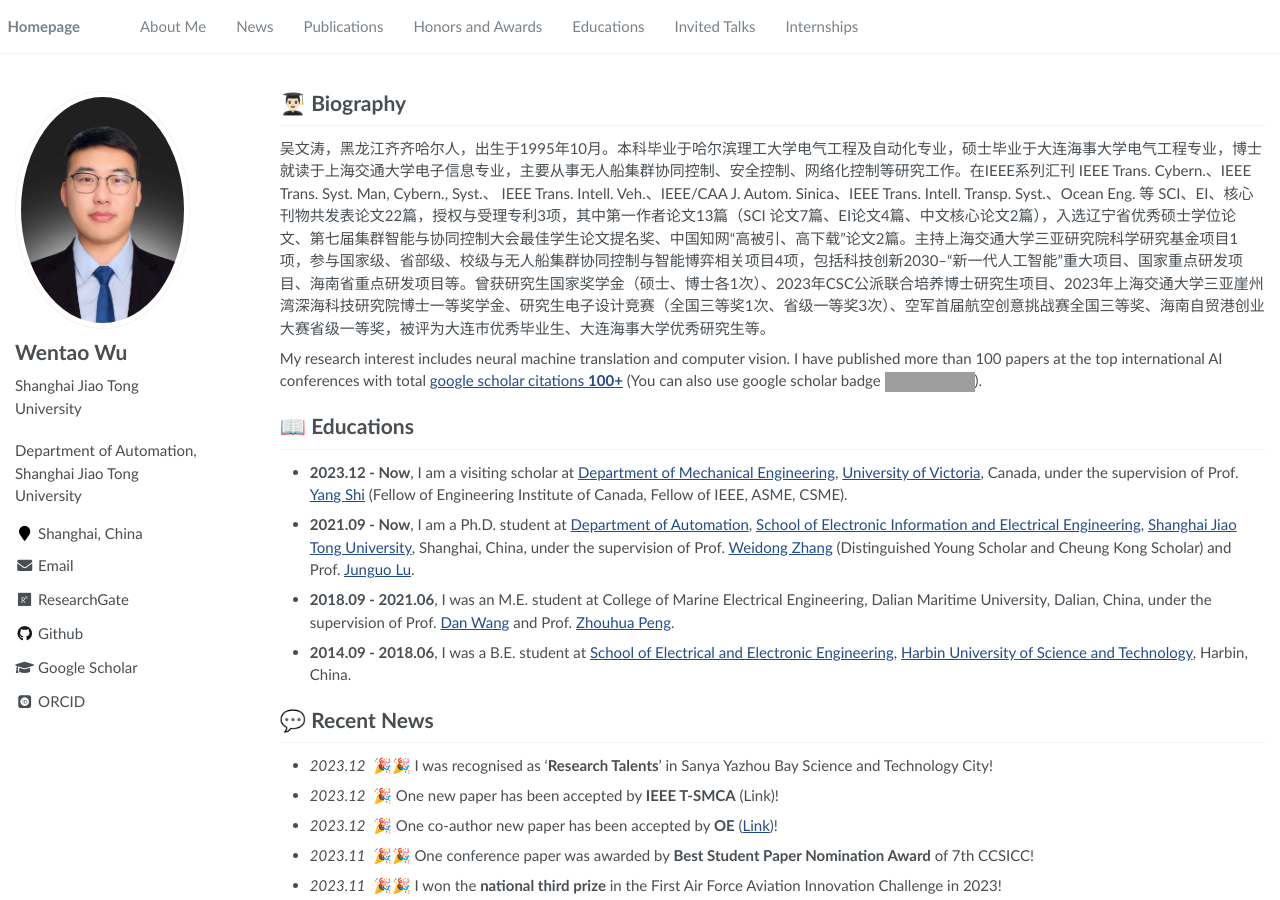
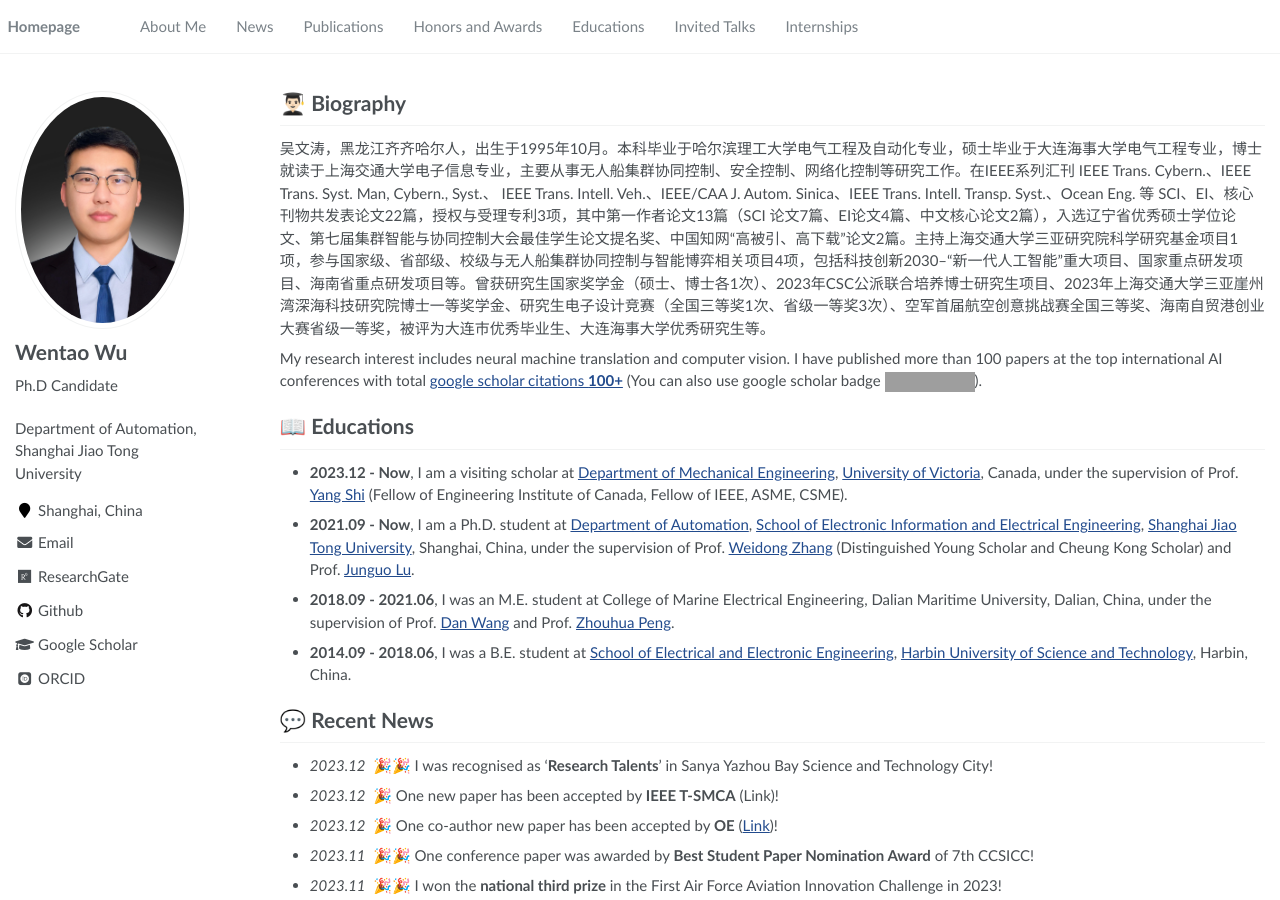
Before and after one commit to wwtsjtu/wwt.github.io, a Jekyll site: the page built from _pages/about.md, in a window 1280 px wide and 900 px high. Built offline with Jekyll 4.4.1, drawn with Linux system fonts in a browser that asks for light colours; some web fonts are replaced; grey boxes are pictures that could not be loaded.

Commit message:
Update _config.yml

```diff
--- a/_config.yml
+++ b/_config.yml
@@ -23,7 +23,7 @@ baidu_site_verification  :  # get baidu_site_verification from https://ziyuan.ba
 author:
   name             : "Wentao Wu"
   avatar           : "images/avatar.jpg"
-  bio              : "Shanghai Jiao Tong University"
+  bio              : "Ph.D Candidate"
   location         : "Shanghai, China"
   employer         :
   pubmed           :
```
